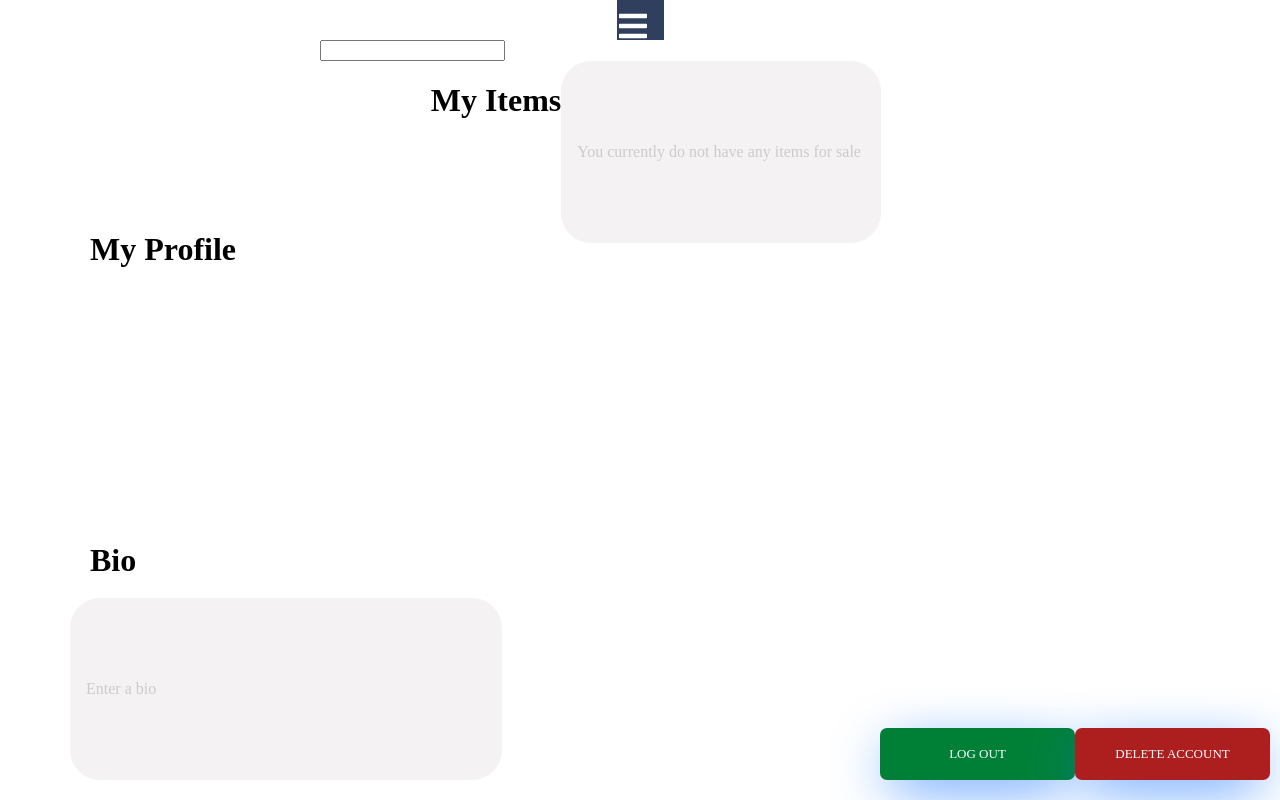
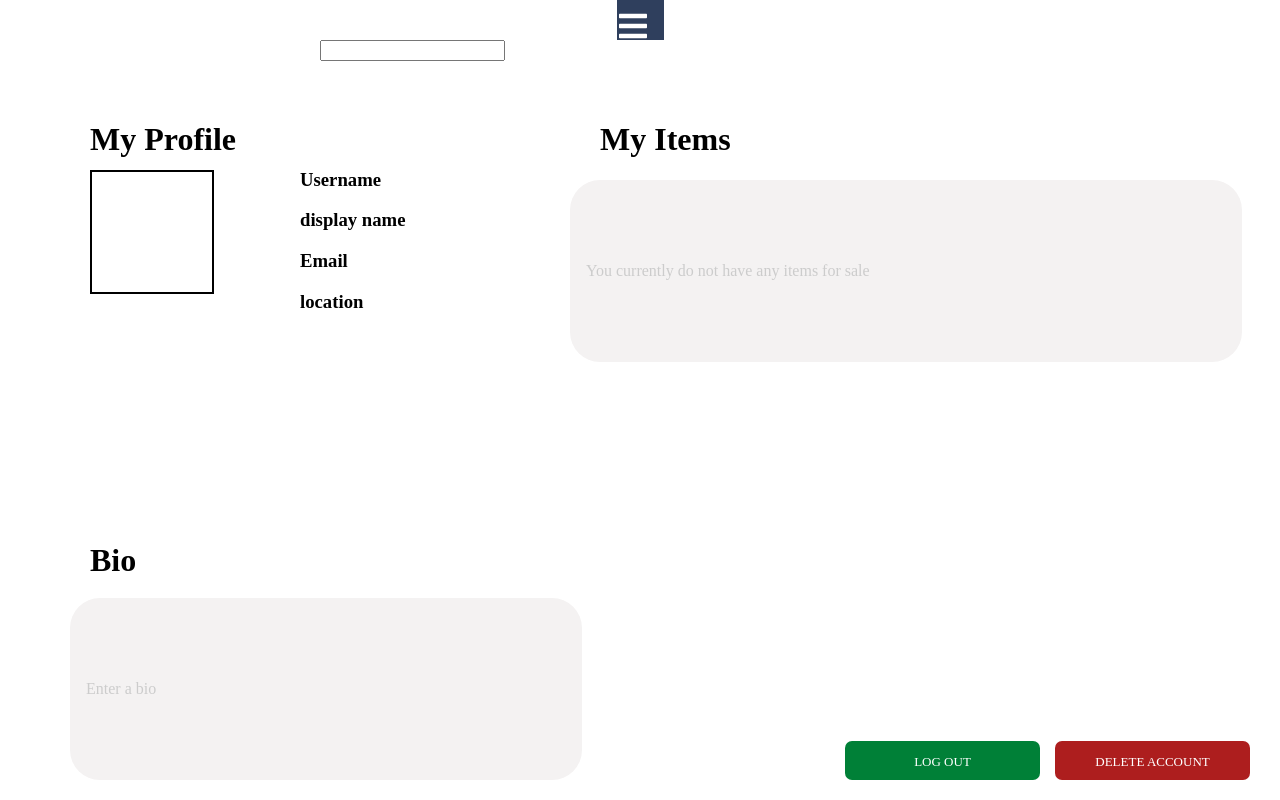
Before and after one commit to DonVlad1/m40Group1Front-End, a React (Create React App) app: page /profile in a window 1280 px wide. Built offline with nearby package versions, Linux system fonts and the light colour scheme.

Commit message:
sorting out log out

```diff
--- a/src/css/Navbar.css
+++ b/src/css/Navbar.css
@@ -23,6 +23,7 @@
     top: 0;
     right: -100%;
     transition: 850ms;
+    z-index: 1;
   }
 
   .nav-menu.active {
--- a/src/css/profile.css
+++ b/src/css/profile.css
@@ -10,8 +10,23 @@ body {
 
 .profile {
   position: absolute;
-  top: 210px;
+  top: 100px;
   left: 90px;
+}
+
+.img-container {
+  border: 2px solid black;
+  width: 120px;
+  height: 120px;
+  position: absolute;
+  top: 170px;
+  left: 90px;
+}
+
+.profile-info {
+  position: absolute;
+  top: 150px;
+  left: 300px;
 }
 
 .bio-title {
@@ -35,7 +50,7 @@ body {
     color: #646464;
     padding: 0.7rem 1rem;
     border-radius: 30px;
-    width: 25em;
+    width: 30em;
     height: 10em;
     transition: all ease-in-out .5s;
     margin-right: -2rem;
@@ -62,6 +77,12 @@ body {
     background-color: #f0eeee;
   }
 
+  .items-title {
+    position: absolute;
+    top: 100px;
+    left: 600px;
+  }
+
   .list-items {
     display: flex;
     align-items: center;
@@ -77,10 +98,13 @@ body {
     color: #646464;
     padding: 0.7rem 1rem;
     border-radius: 30px;
-    width: 18em;
+    width: 40em;
     height: 10em;
     transition: all ease-in-out .5s;
     margin-right: -2rem;
+    position: absolute;
+    top: 180px;
+    right: 70px;
   }
 
   .list-items__input:hover, .search__input:focus {
@@ -104,7 +128,7 @@ body {
 .profile-btns{
     position: absolute;
     bottom: 20px;
-    right: 10px;
+    right: 30px;
 }
 
 .delete-acc {
@@ -116,9 +140,9 @@ body {
     font-family: inherit;
     text-align: center;
     font-size: 13px;
-    box-shadow: 0px 14px 56px -11px #1875FF;
+    /* box-shadow: 0px 14px 56px -11px #ad1e1e; */
     width: 15em;
-    height: 4em;
+    height: 3em;
     padding: 1em;
     transition: all 0.4s;
     cursor: pointer;
@@ -132,6 +156,7 @@ body {
    }
 
    .delete-acc span:after {
+    content: 'X';
     position: absolute;
     opacity: 0;
     top: 0;
@@ -157,9 +182,10 @@ body {
     font-family: inherit;
     text-align: center;
     font-size: 13px;
-    box-shadow: 0px 14px 56px -11px #1875FF;
+    /* box-shadow: 0px 14px 56px -11px #1875FF; */
     width: 15em;
-    height: 4em;
+    height: 3em;
+    margin-right: 15px;
     padding: 1em;
     transition: all 0.4s;
     cursor: pointer;
--- a/src/pages/profile.js
+++ b/src/pages/profile.js
@@ -1,23 +1,55 @@
 import React, { useState, useEffect } from "react";
 import { useNavigate } from "react-router-dom";
 import '../css/profile.css';
+import { deleteUser } from "../utils";
 
 function Profile(props) {
     const navigate = useNavigate();
     const [modal, setModal] = useState(false)
+    const [token, setToken] = useState("")
+    //change to false
+
+    //also move to app.js
+    const [loggedIn, setLoggedIn] = useState(true)
+    //
 
     const toggleModal = () => {
+        console.log(loggedIn)
         setModal(!modal)
       }
 
+    const submitHandler2 = async (event) => {
+        event.preventDefault()
+        await deleteUser(token)
+      }
+
+    const logoutFunc = async () => {
+        console.log("logged out")
+        await setLoggedIn(false)
+        await navigate("/login")
+    }
+
+
     return (
         <>
+            {!loggedIn ?
+            (<div>
+                <h1>You are not logged in</h1>
+            </div>) :
+            (<div>
             <div id="postCreateContent" className="flexbox">
                 <form id="postCreateForm">
                     <input />
                 </form>
             </div>
                 <h1 className="profile">My Profile</h1>
+                <div className="img-container"></div>
+                <div className="profile-info">
+                    <h3>Username</h3>
+                    <h3>display name</h3>
+                    <h3>Email</h3>
+                    <h3>location</h3>
+                </div>
                 <h1 className="bio-title">Bio</h1>
                 <div class="bio">
                 <input type="text" class="bio__input" placeholder="Enter a bio"/>
@@ -27,7 +59,7 @@ function Profile(props) {
                 <input type="text" class="list-items__input" placeholder="You currently do not have any items for sale"/>
                 </div>
                 <div className="profile-btns">
-                <button className="logout" onClick={() => navigate("/login")}><span>LOG OUT</span></button>
+                <button className="logout" onClick={() => logoutFunc()}><span>LOG OUT</span></button>
                 <button className="delete-acc" onClick={toggleModal}><span>DELETE ACCOUNT</span></button>
                 {modal && (
                           <div className="modal">
@@ -35,13 +67,15 @@ function Profile(props) {
                           <div className="modal-content">
                           <img className="modalCat"/>
                             <h2>Are you sure you want to delete your account?</h2>
-                            <button className="delete-acc"><span>DELETE ACCOUNT</span></button>
+                            <button className="delete-acc" onClick={() => submitHandler2() }><span>DELETE ACCOUNT</span></button>
                             <button className="cloaseBtn" onClick={toggleModal}>Close</button>
                           </div>
                         </div>
                 )}
                 </div>
 
+            </div>)}
+
         </>
     )
 }
```
